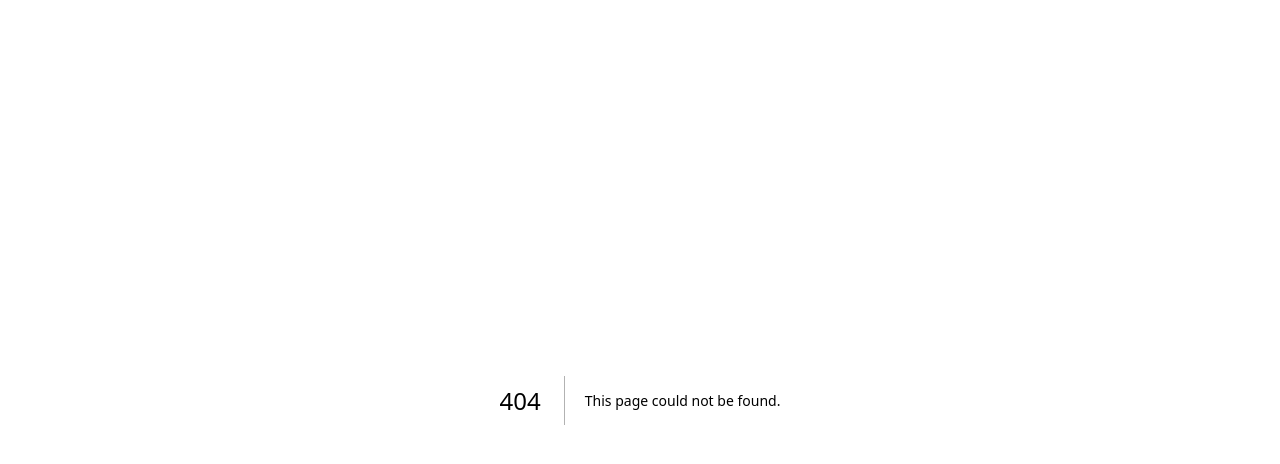
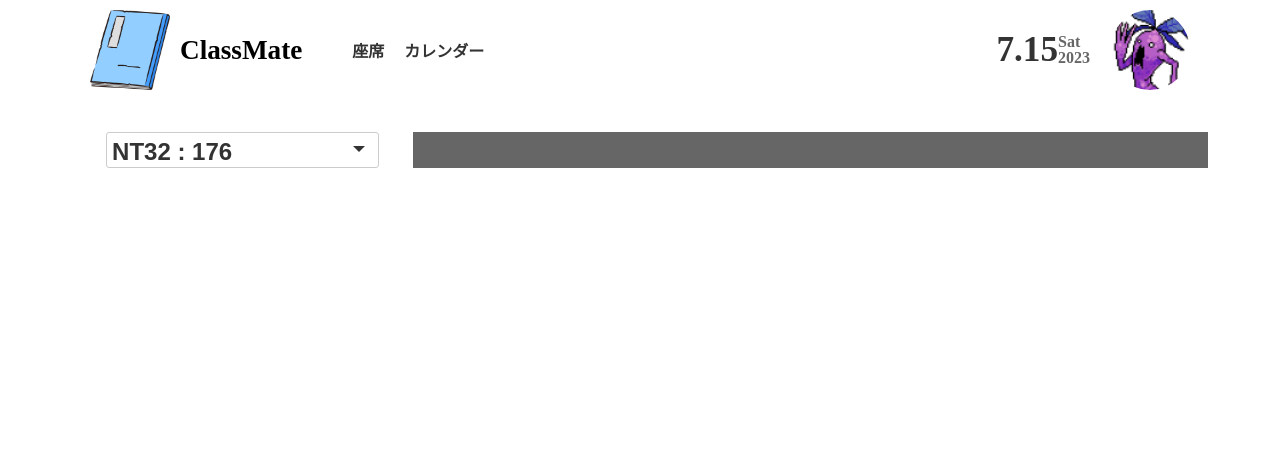
Before and after one commit to GeekCampVol6/frontend, a Next.js app: page /seatCheck in a window 1280 px wide. Before the commit this address had no page. Shown: the top 464 px of the page. Built offline with nearby package versions, Linux system fonts and the light colour scheme.

Commit message:
add SubjectPullDawn

```diff
--- /dev/null
+++ b/src/components/seatCheck/SubjectPullDawn.tsx
@@ -0,0 +1,58 @@
+import { subjects } from '@/demoData/subjects';
+import { css } from '@emotion/react';
+
+const styles = {
+  container: css`
+    width: 80%;
+    margin: 0 auto;
+    border: 1px solid #ccc;
+    border-radius: 3px;
+    overflow: hidden;
+    position: relative;
+    cursor: pointer;
+    &:before {
+      position: absolute;
+      top: 0.8em;
+      right: 0.8em;
+      width: 0;
+      height: 0;
+      padding: 0;
+      content: '';
+      border-left: 6px solid #ffffff;
+      border-right: 6px solid #ffffff;
+      border-top: 6px solid #333;
+      pointer-events: none;
+    }
+  `,
+  selectWrpper: css`
+    width: 100%;
+    height: 100%;
+    font-size: 1.5rem;
+    font-weight: bold;
+    color: #333;
+    padding: 0 1rem;
+    height: 34px;
+    padding: 5px 0 5px 5px;
+    background: transparent;
+    -webkit-appearance: none;
+    cursor: pointer;
+  `,
+};
+
+const SubjectPullDawn = () => {
+  const subjectList = subjects.map((subject) => (
+    <option key={subject.name} value={subject.name}>
+      {subject.name} :{' '}
+      {subject.rooms.map((room) => room.name).join(', ')}
+    </option>
+  ));
+  return (
+    <div css={styles.container}>
+      <select css={styles.selectWrpper}>
+        {subjectList}
+      </select>
+    </div>
+  );
+};
+
+export default SubjectPullDawn;
--- /dev/null
+++ b/src/demoData/subjects.ts
@@ -0,0 +1,92 @@
+export const subjects = [
+  {
+    name: 'NT32',
+    rooms: [
+      {
+        weekDay: '月',
+        name: '176',
+      },
+    ],
+  },
+  {
+    name: 'IO32',
+    rooms: [
+      {
+        weekDay: '火',
+        name: '182',
+      },
+    ],
+  },
+  {
+    name: 'IP3S',
+    rooms: [
+      {
+        weekDay: '火',
+        name: 'MAC',
+      },
+    ],
+  },
+  {
+    name: 'BT31',
+    rooms: [
+      {
+        weekDay: '火',
+        name: 'マルチ',
+      },
+    ],
+  },
+  {
+    name: 'SK32',
+    rooms: [
+      {
+        weekDay: '木',
+        name: '203',
+      },
+    ],
+  },
+  {
+    name: 'IH13',
+    rooms: [
+      {
+        weekDay: '金',
+        name: '203',
+      },
+      {
+        weekDay: '水',
+        name: 'Zoom',
+      },
+    ],
+  },
+  {
+    name: 'ST31',
+
+    rooms: [
+      {
+        weekDay: '金',
+        name: '152',
+      },
+    ],
+  },
+  {
+    name: 'FX31',
+    rooms: [
+      {
+        weekDay: '金',
+        name: '182',
+      },
+    ],
+  },
+  {
+    name: 'JV32',
+    rooms: [
+      {
+        weekDay: '木',
+        name: '171',
+      },
+      {
+        weekDay: '土',
+        name: '162',
+      },
+    ],
+  },
+];
--- /dev/null
+++ b/src/pages/seatCheck.tsx
@@ -0,0 +1,40 @@
+import Navbar from '@/components/elements/Navbar';
+import SubjectPullDawn from '@/components/seatCheck/SubjectPullDawn';
+import { css } from '@emotion/react';
+
+const styles = {
+  container: css`
+    padding: 2rem;
+    width: 100%;
+    max-width: 1200px;
+    margin: 0 auto;
+    background-color: white;
+    display: flex;
+  `,
+  leftContainer: css`
+    flex: 3;
+    display: flex;
+    justify-content: center;
+    align-items: center;
+  `,
+  rightContainer: css`
+    flex: 7;
+    background-color: #666666;
+  `,
+};
+
+const SeatCheck = () => {
+  return (
+    <main>
+      <Navbar />
+      <div css={styles.container}>
+        <div css={styles.leftContainer}>
+          <SubjectPullDawn />
+        </div>
+        <div css={styles.rightContainer}></div>
+      </div>
+    </main>
+  );
+};
+
+export default SeatCheck;
--- /dev/null
+++ b/src/recoil/subjectAtom.ts
@@ -0,0 +1,6 @@
+import { atom } from 'recoil';
+
+export const subjectState = atom<string>({
+  key: 'subjectState',
+  default: '',
+});
```
